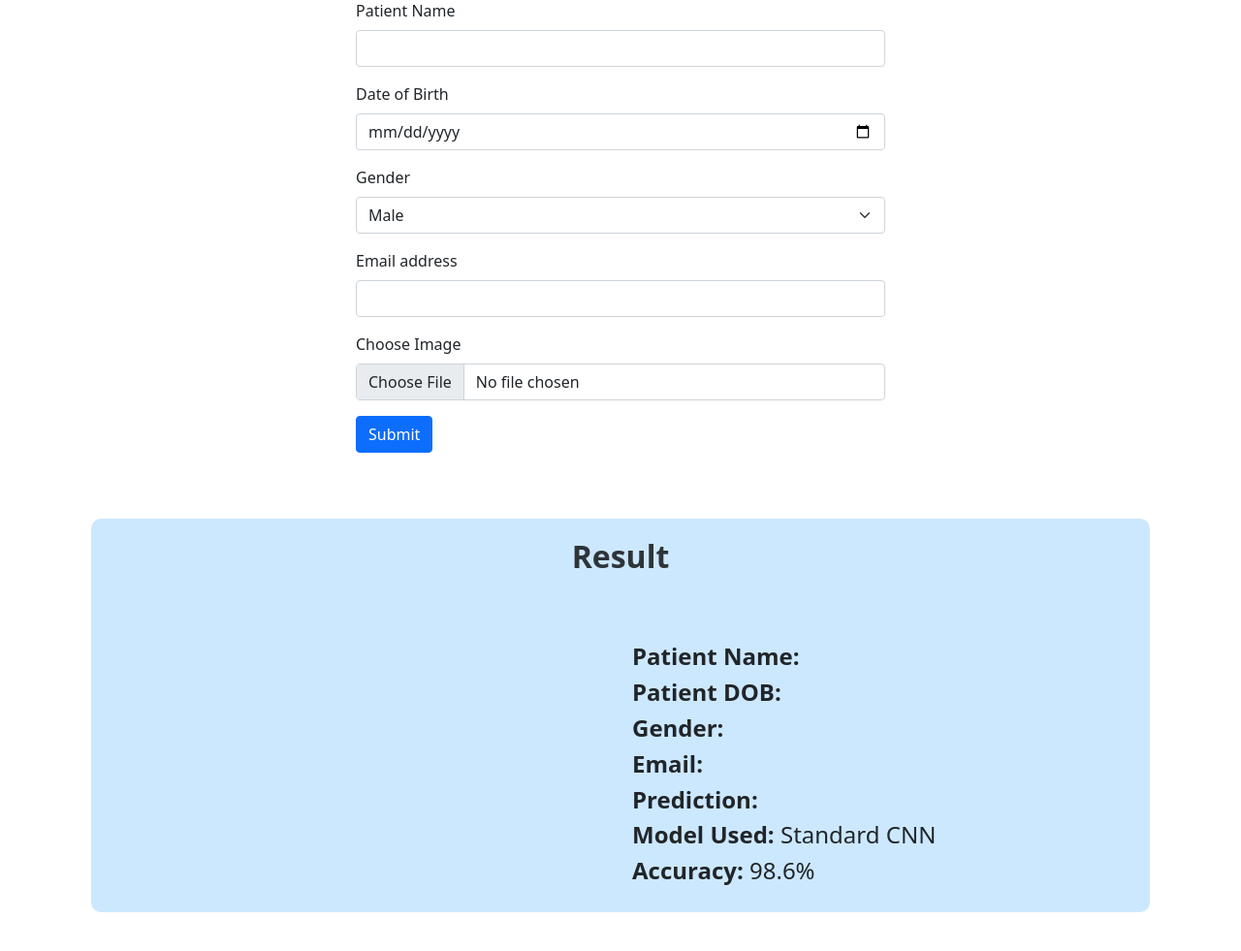
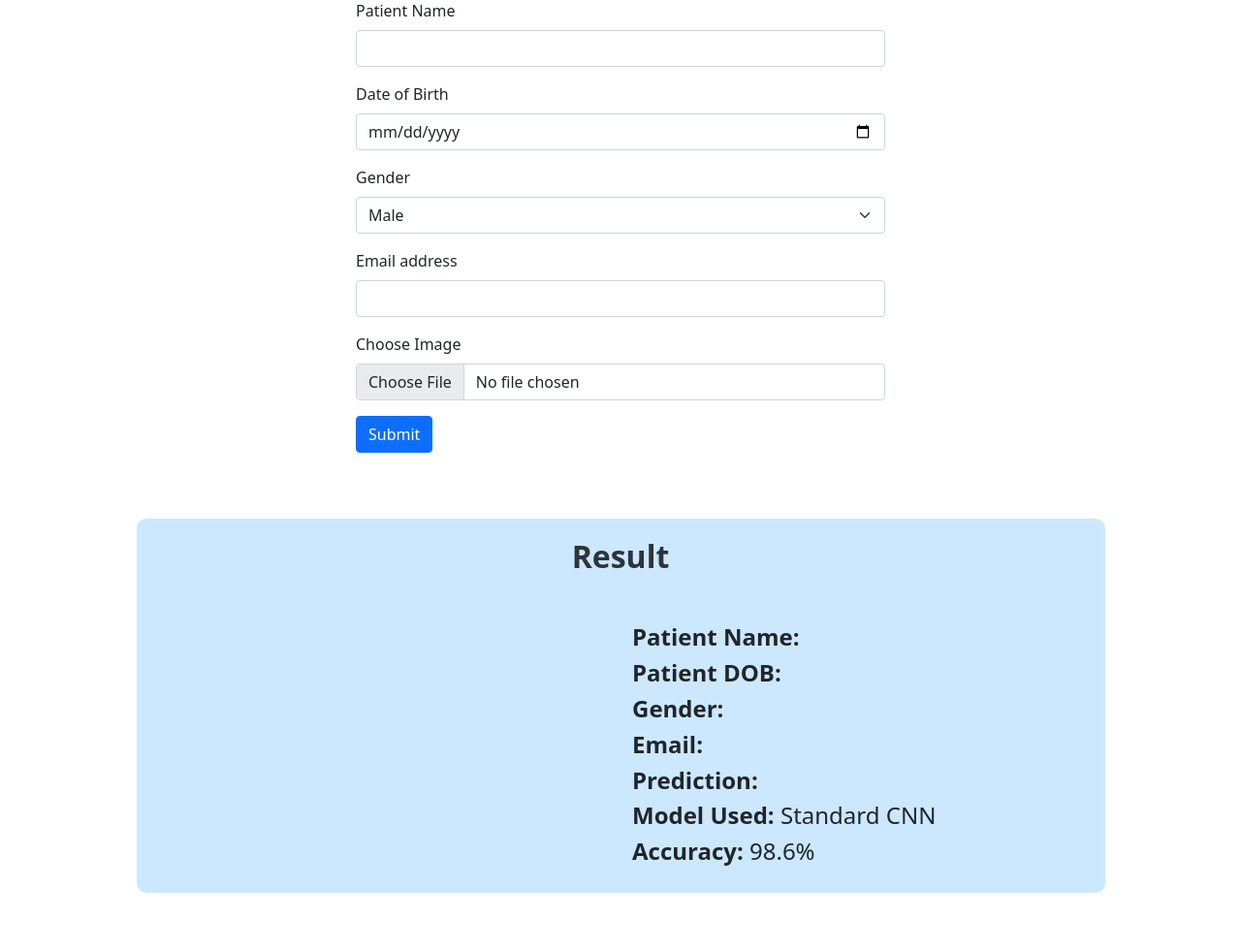
Before and after one commit to satyavanivalavala/LungandColonCancer, a FastAPI app: page /PatientForm in a window 1280 px wide. Shown: the part 147-1128 px from the top of the page at 97% size. After the commit the page ends 1068 px from the top, so only its background shows below. Run offline with FastAPI, Linux system fonts and the light colour scheme.

Commit message:
Update PatientForm.html

```diff
--- a/templates/PatientForm.html
+++ b/templates/PatientForm.html
@@ -83,9 +83,9 @@
       </div>
       <div class="container">
         <div class="row justify-content-center mt-5">
-            <div class="col-md-13">
+            <div class="col-md-11">
                 <div id="resultBox">
-                    <h2 style="color: rgba(0, 0, 0, 0.776); text-align: center; font-weight: bold; margin-bottom: 40px;">Result</h2>
+                    <h2 style="color: rgba(0, 0, 0, 0.776); text-align: center; font-weight: bold; margin-bottom: 20px;">Result</h2>
                     <div class="row">
                         <div class="col-md-6">
                             {% if img %}
```
